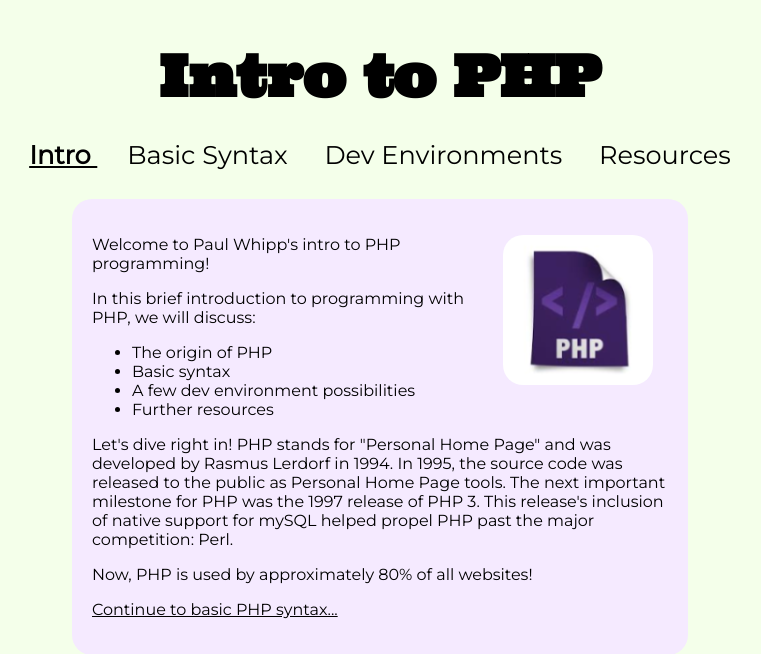
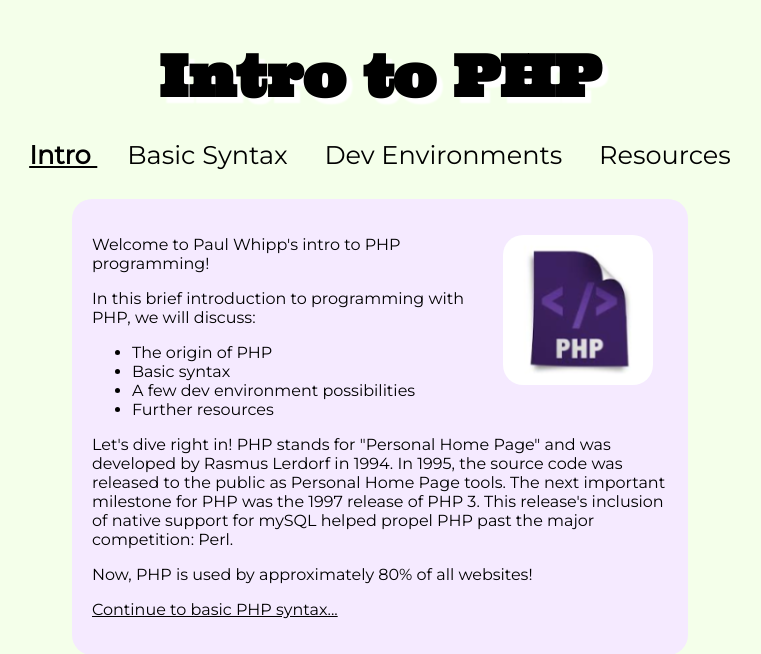
Before and after one commit to paul-here/cst336, a PHP site: page /hw/hw1/index.html in a window 1280 px wide. Shown: the top 654 px of the page, without its empty margins (260-1021 px from the left). Run offline with PHP 8.4, Linux system fonts and the light colour scheme.

Commit message:
white shadow saga

```diff
--- a/hw/hw1/css/styles.css
+++ b/hw/hw1/css/styles.css
@@ -19,6 +19,7 @@ header {
     background-color: #f4ffea;
     font-size: 1.8em;
     height: 100px;
+    text-shadow: 6px 6px 2px white;
 }
 
 body {
```
